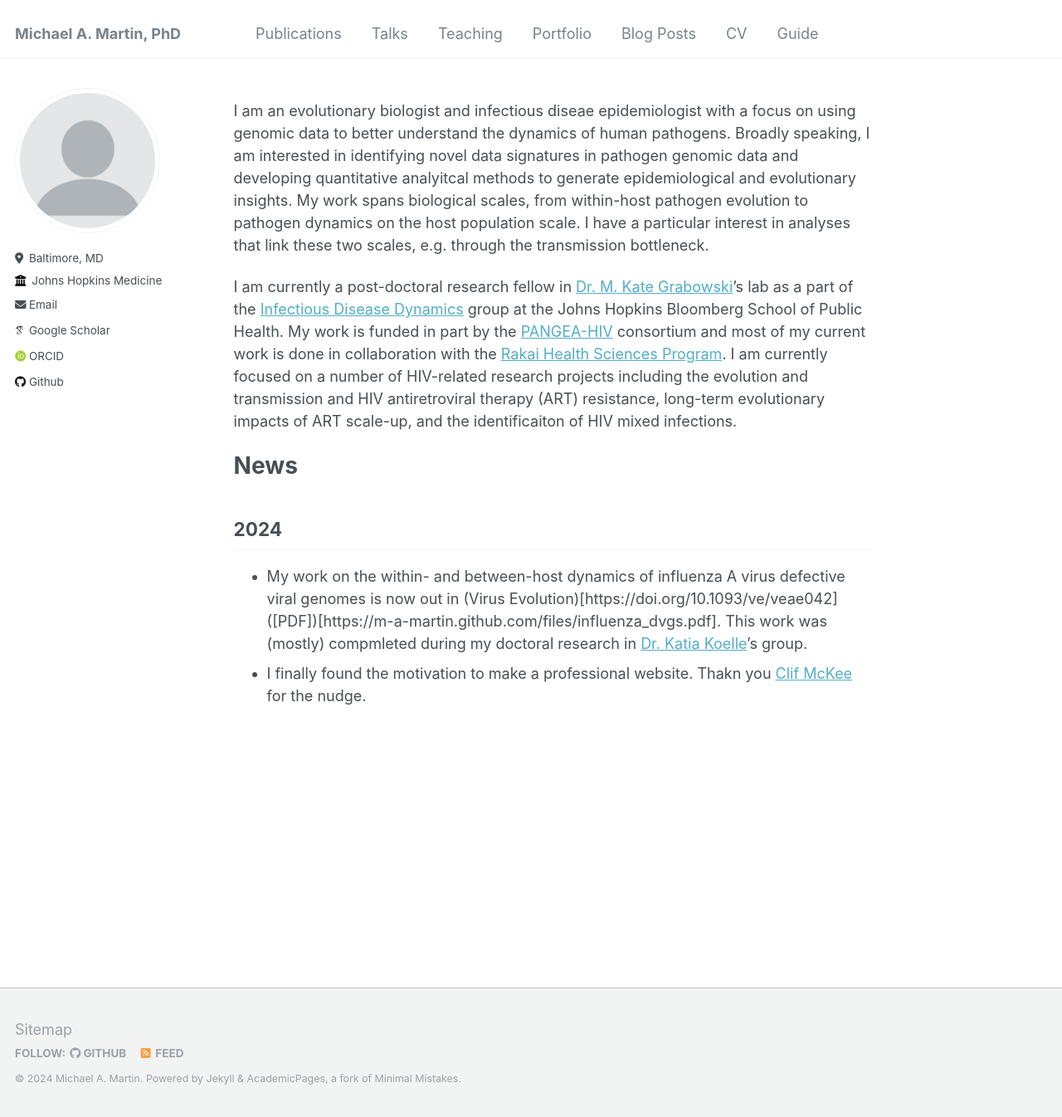
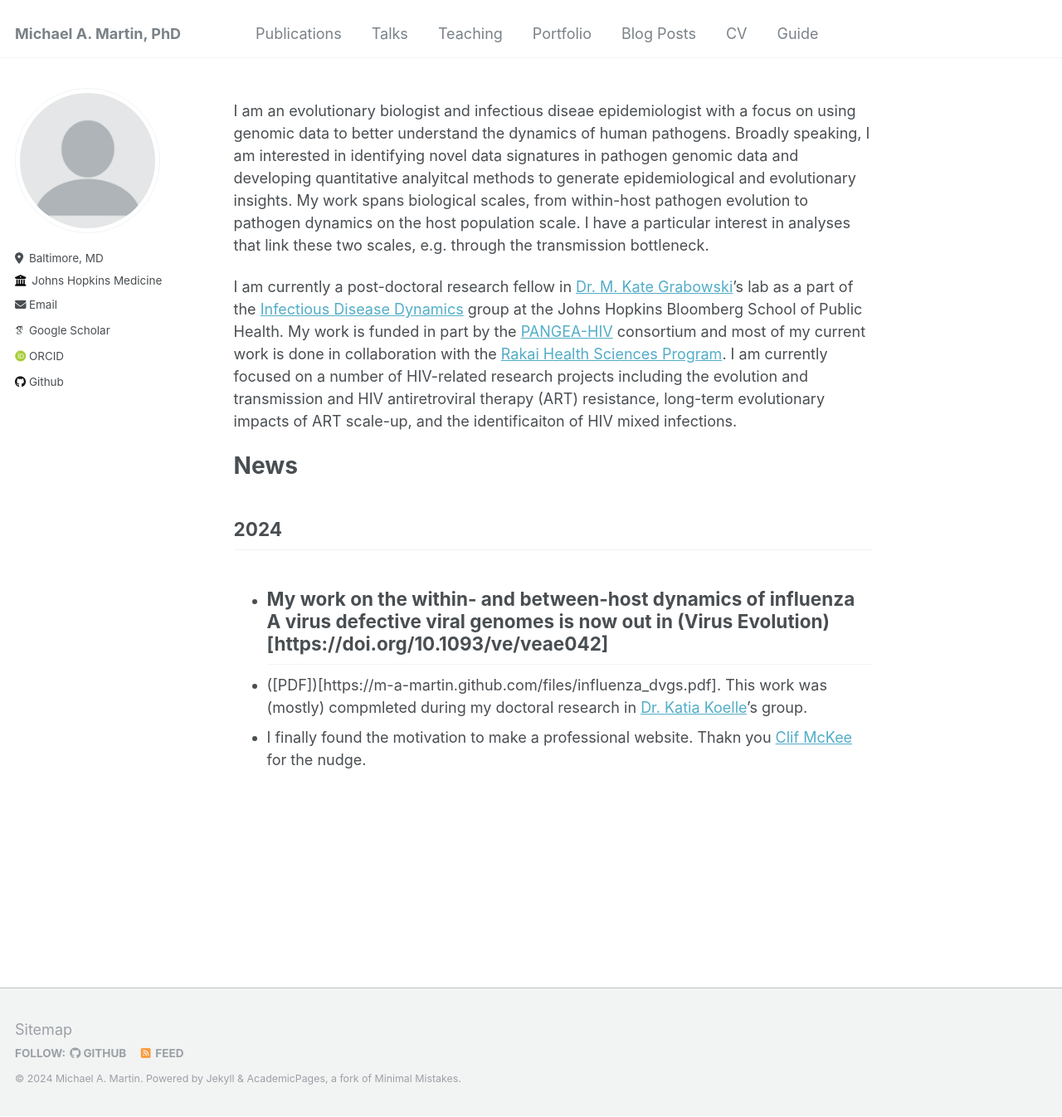
Before and after one commit to m-a-martin/m-a-martin.github.io, a Jekyll site: the page built from _pages/about.md, in a window 1280 px wide and 1346 px high. Shown: the whole window at 83% size. Built offline with Jekyll 4.4.1, drawn with Linux system fonts in a browser that asks for light colours; some web fonts are replaced.

```diff
--- a/_pages/about.md
+++ b/_pages/about.md
@@ -12,5 +12,7 @@ I am currently a post-doctoral research fellow in [Dr. M. Kate Grabowski](https:
 
 # News
 ## 2024
-- My work on the within- and between-host dynamics of influenza A virus defective viral genomes is now out in (Virus Evolution)[https://doi.org/10.1093/ve/veae042] (\[PDF\])[https://m-a-martin.github.com/files/influenza_dvgs.pdf]. This work was (mostly) compmleted during my doctoral research in [Dr. Katia Koelle](https://scholarblogs.emory.edu/koellelab/)'s group.
+- My work on the within- and between-host dynamics of influenza A virus defective viral genomes is now out in (Virus Evolution)[https://doi.org/10.1093/ve/veae042]
+-
+- (\[PDF\])[https://m-a-martin.github.com/files/influenza_dvgs.pdf]. This work was (mostly) compmleted during my doctoral research in [Dr. Katia Koelle](https://scholarblogs.emory.edu/koellelab/)'s group.
 - I finally found the motivation to make a professional website. Thakn you [Clif McKee](https://clifmckee.github.io) for the nudge.
```
